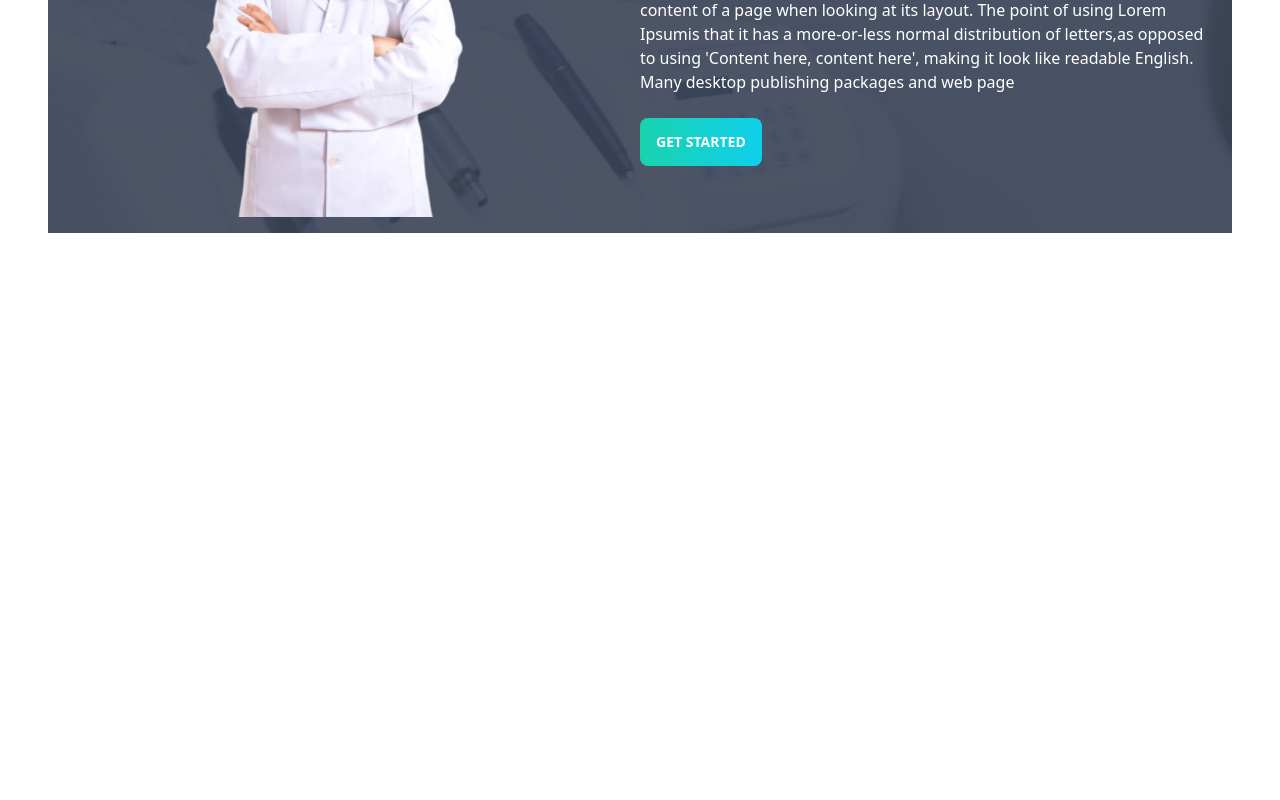
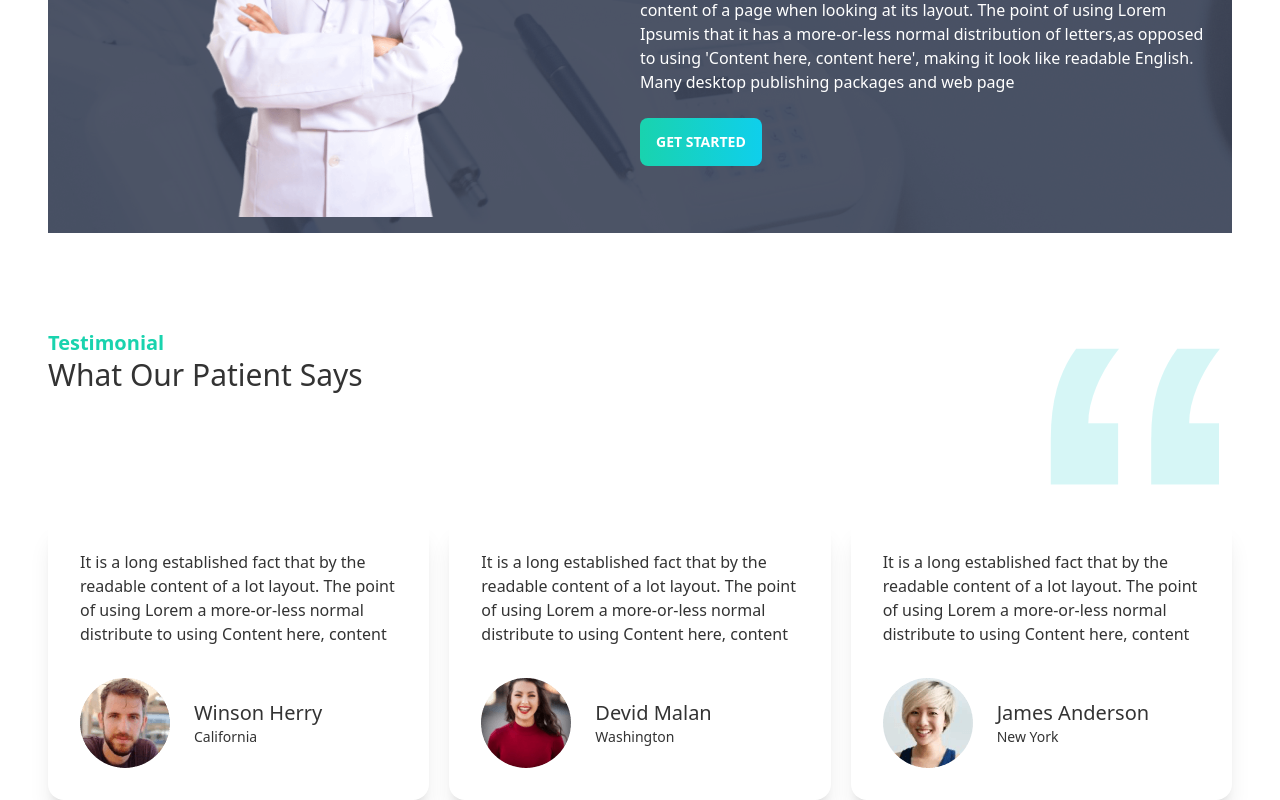
Before and after one commit to DaloarHossan/Doctor-portal-Client, a React (Create React App) app: page / in a window 1280 px wide. Shown: the part 2672-3472 px from the top of the page. Before the commit the page ends 3001 px from the top, so only its background shows below. Built offline with nearby package versions, Linux system fonts and the light colour scheme.

Commit message:
reviews-add

```diff
--- a/src/Pages/Home/Home.js
+++ b/src/Pages/Home/Home.js
@@ -4,6 +4,7 @@ import Banner from './Banner';
 import DentalCare from './DentalCare';
 import Info from './Info';
 import Services from './Services';
+import Testimonial from './Testimonial';
 
 const Home = () => {
 	return (
@@ -13,6 +14,7 @@ const Home = () => {
 			<Services></Services>
 			<DentalCare></DentalCare>
 			<Appointment></Appointment>
+			<Testimonial></Testimonial>
 		</div>
 	);
 };
--- /dev/null
+++ b/src/Pages/Home/Review.js
@@ -0,0 +1,23 @@
+import React from "react";
+
+const Review = ({ review }) => {
+  const { img, name, description, address } = review;
+  return (
+    <div className="card lg:max-w-lg shadow-xl">
+      <div className="card-body">
+        <p>{description}</p>
+        <div className="flex mt-6">
+          <div>
+			  <img src={img} alt=""/>
+		  </div>
+		  <div className='flex flex-col justify-center ml-6'>
+			  <h4 className="text-xl">{name}</h4>
+			  <h5 className='text-sm'>{address}</h5>
+		  </div>
+        </div>
+      </div>
+    </div>
+  );
+};
+
+export default Review;
--- /dev/null
+++ b/src/Pages/Home/Testimonial.js
@@ -0,0 +1,54 @@
+import React from 'react';
+import quote from '../../assets/icons/quote.svg'
+import people1 from '../../assets/images/people1.png'
+import people2 from '../../assets/images/people2.png'
+import people3 from '../../assets/images/people3.png'
+import Review from './Review';
+
+const Testimonial = () => {
+	const reviews=[{
+		_id: '1',
+		img:people1,
+		name:'Winson Herry',
+		description:'It is a long established fact that by the readable content of a lot layout. The point of using Lorem a more-or-less normal distribute to using Content here, content',
+        address:'California'
+	},
+	{
+		_id: '2',
+		img:people2,
+		name:'Devid Malan',
+		description:'It is a long established fact that by the readable content of a lot layout. The point of using Lorem a more-or-less normal distribute to using Content here, content',
+        address:'Washington'
+	},
+	{
+		_id: '3',
+		img:people3,
+		name:'James Anderson',
+		description:'It is a long established fact that by the readable content of a lot layout. The point of using Lorem a more-or-less normal distribute to using Content here, content',
+        address:'New York'
+	},
+]
+	return (
+		<div>
+			<div className="flex justify-between">
+                <div>
+					<h4 className='text-xl font-semibold text-secondary'>Testimonial</h4>
+					<h2 className='text-3xl'>What Our Patient Says</h2>
+				</div>
+				<div>
+					<img className="w-24 lg:w-48" src={quote} alt="" />
+				</div>
+			</div>
+			<div className='grid md:grid-cols-3 gap-5 mt-8'>
+                 {
+					 reviews.map(review=><Review
+					 key={review._id}
+					 review={review}
+					 ></Review>)
+				 }
+			</div>
+		</div>
+	);
+};
+
+export default Testimonial;
```
